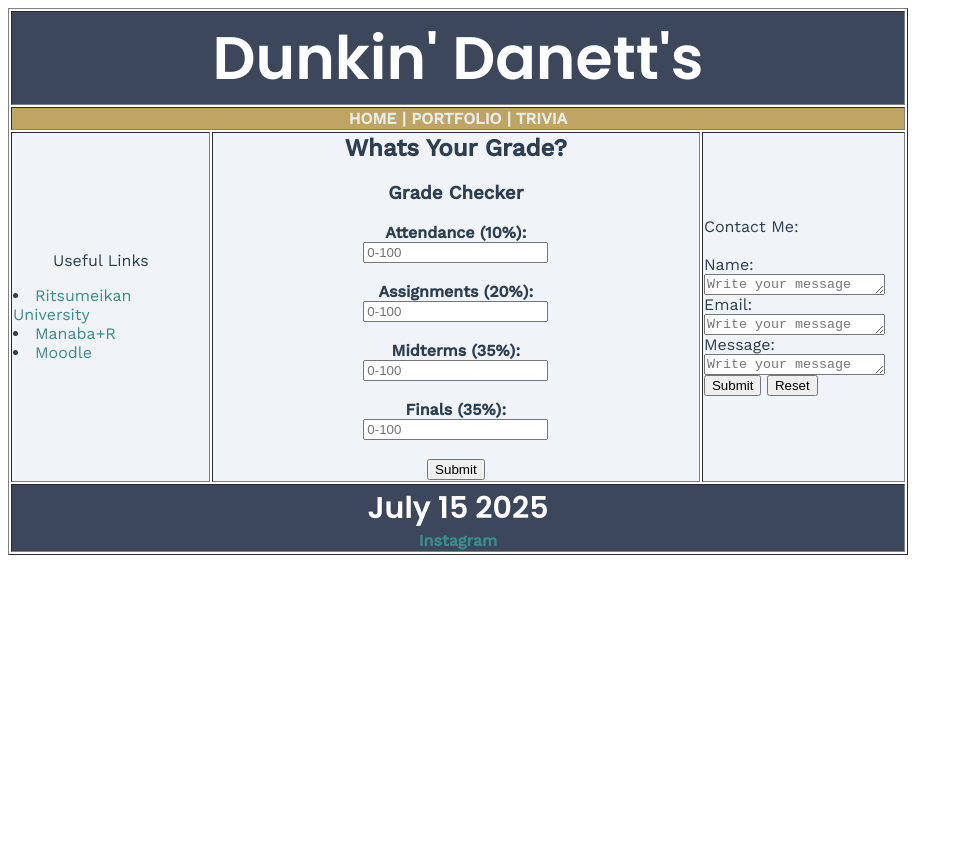
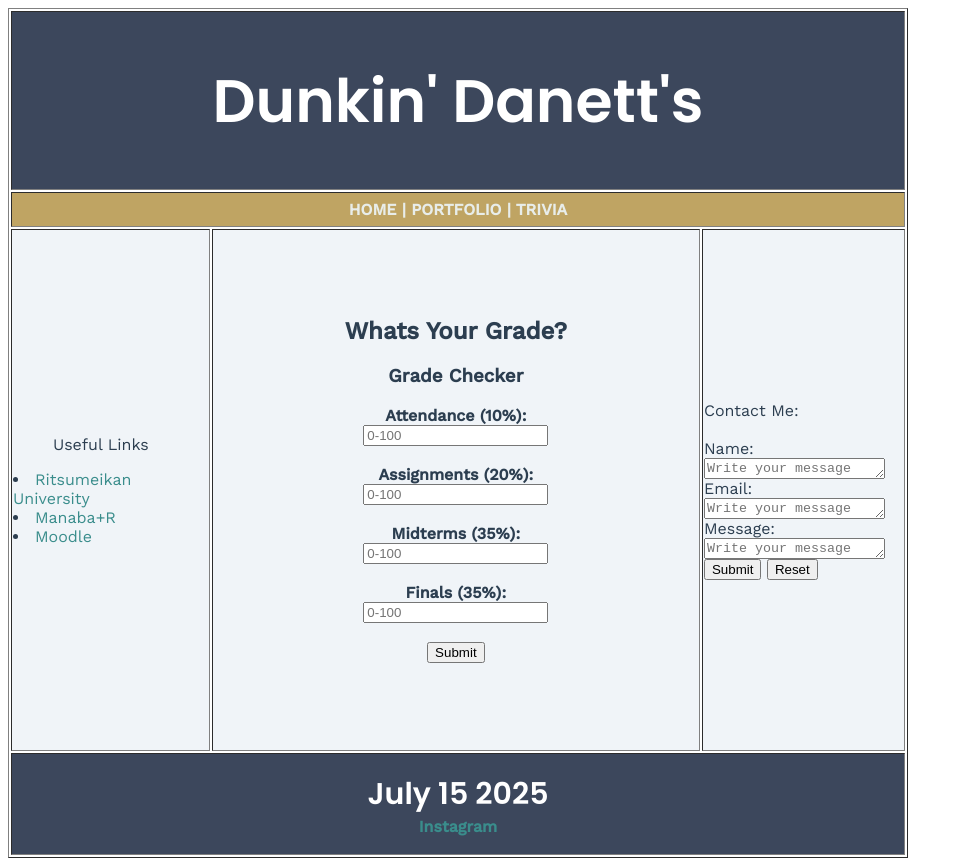
Before and after one commit to DanettD/Exercise6-Web-Development, a plain HTML site: page trivia.html in a window 1280 px wide. Shown: the whole page, without its empty margins (0-963 px from the left). Before the commit the page ends 800 px from the top, so only its background shows below. Drawn offline with nearby package versions, Linux system fonts and the light colour scheme.

Commit message:
Update trivia.html

```diff
--- a/trivia.html
+++ b/trivia.html
@@ -7,17 +7,17 @@
 <BODY>
 
 <!-- first row -->
-<TABLE border=1 WIDTH =900 HEIGHT=400>
+<TABLE border=1 WIDTH =900 HEIGHT=850>
 <TR>
-<TH colspan = 3 bgcolor=#3c475c color = white> <span class=white>Dunkin' Danett's</span> </TH>
+<TH height=120 colspan = 3 bgcolor=#3c475c color = white> <span class=white>Dunkin' Danett's</span> </TH>
 </TR>
 
 <TR> <!-- second row -->
-  <TD colspan=3 bgcolor=#bfa463 align=center> <span class=boldblack><a href="index.html" style="color: inherit; text-decoration: none;">HOME</a> | <a href="portfolio.html" style="color: inherit; text-decoration: none;">PORTFOLIO</a> | <a href="trivia.html" style="color: inherit; text-decoration: none;">TRIVIA</a></span> </TD>
+  <TD height=20 colspan=3 bgcolor=#bfa463 align=center> <span class=boldblack><a href="index.html" style="color: inherit; text-decoration: none;">HOME</a> | <a href="portfolio.html" style="color: inherit; text-decoration: none;">PORTFOLIO</a> | <a href="trivia.html" style="color: inherit; text-decoration: none;">TRIVIA</a></span> </TD>
 </TR>
 
 <TR> <!-- third row -->
-<TD width=200 height= 250 bgcolor = #f0f4f8> <UL> Useful Links </UL>
+<TD width=200 height= 350 bgcolor = #f0f4f8> <UL> Useful Links </UL>
 <LI><a HREF="https://www.ritsumei.ac.jp" target="_blank">Ritsumeikan
 University</a></LI>
 <LI><a HREF="https://ct.ritsumei.ac.jp/ct/home" target="_blank">Manaba+R</a></LI>
@@ -61,7 +61,7 @@ University</a></LI>
 </TR>
 
 <TR> <!-- fourth row -->
-  <TH colspan = 3 bgcolor=#3c475c> <span class=white2> July 15 2025 </span> <br><a HREF="https://www.instagram.com/danettdellano?igsh=YmVscmluNDlhcXdk&utm_source=qr">Instagram</a> </TH>
+  <TH height= 40 colspan = 3 bgcolor=#3c475c> <span class=white2> July 15 2025 </span> <br><a HREF="https://www.instagram.com/danettdellano?igsh=YmVscmluNDlhcXdk&utm_source=qr">Instagram</a> </TH>
 </TR>
 </TABLE>
 
```
